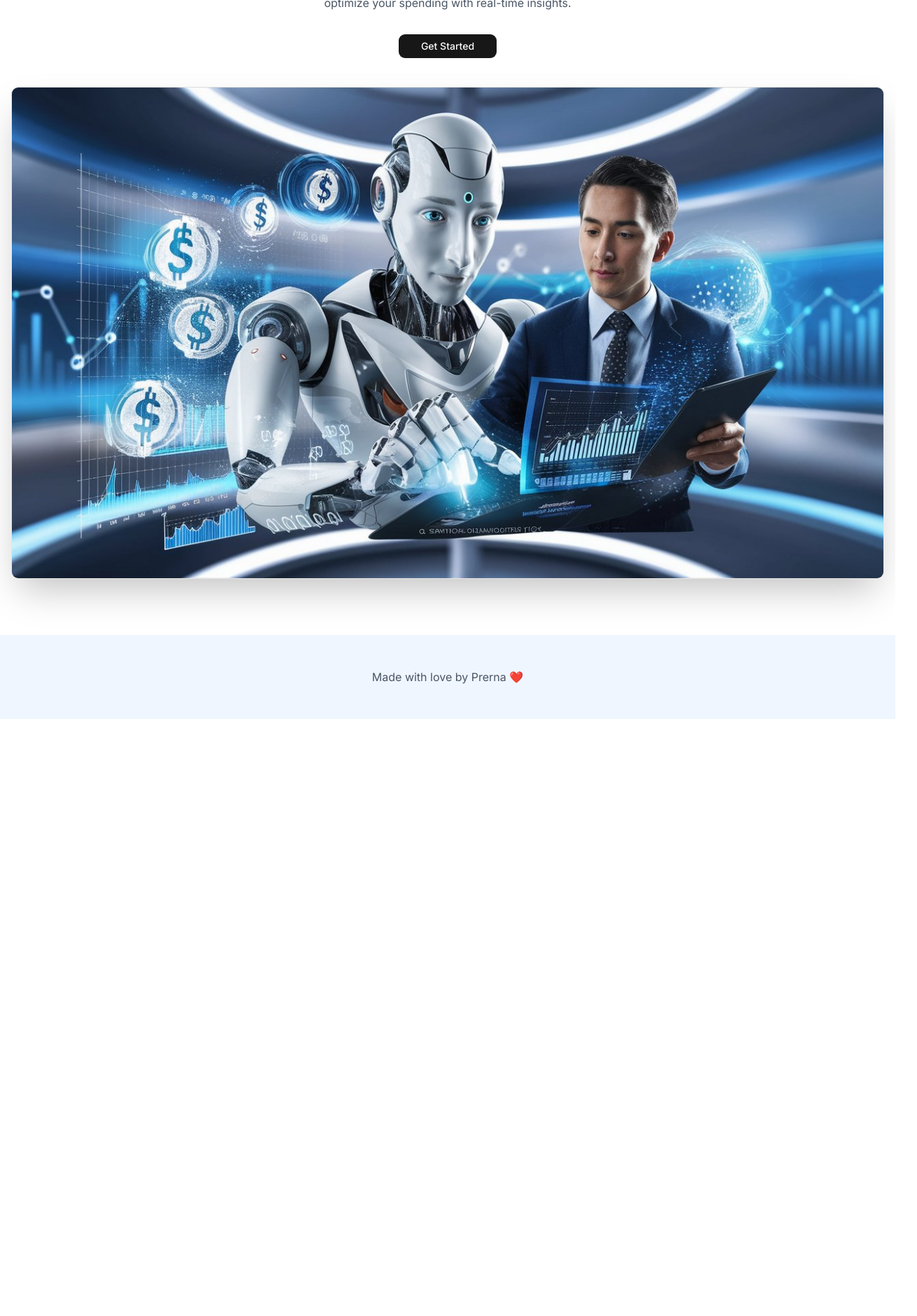
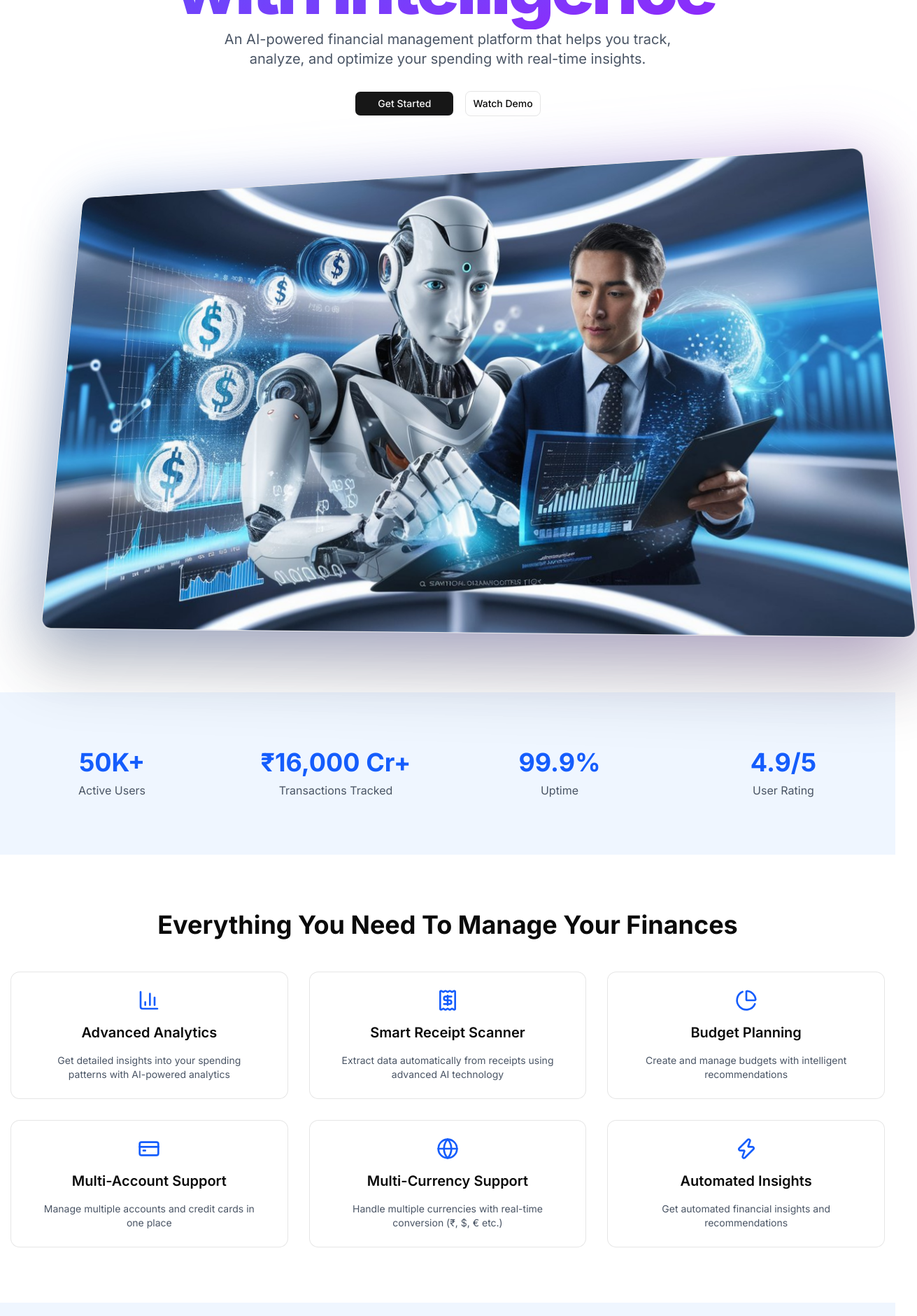
Before and after one commit to prernakohak2005-bit/AI-Based-Finance-Mangement, a Next.js app: page / in a window 1280 px wide. Shown: the part 400-2280 px from the top of the page at 70% size, 1311 px wide, since content can reach past the window. Before the commit the page ends 1427 px from the top, so only its background shows below. Built offline with nearby package versions, Linux system fonts and the light colour scheme; no server answers.

Commit message:
Build AI finance landing page with hero, stats, and features

```diff
--- a/app/globals.css
+++ b/app/globals.css
@@ -3,127 +3,110 @@
 
 @custom-variant dark (&:is(.dark *));
 
+/* ================= THEME ================= */
 @theme inline {
   --color-background: var(--background);
   --color-foreground: var(--foreground);
   --font-sans: var(--font-sans);
-  --font-mono: var(--font-geist-mono);
-  --font-heading: var(--font-sans);
-  --color-sidebar-ring: var(--sidebar-ring);
-  --color-sidebar-border: var(--sidebar-border);
-  --color-sidebar-accent-foreground: var(--sidebar-accent-foreground);
-  --color-sidebar-accent: var(--sidebar-accent);
-  --color-sidebar-primary-foreground: var(--sidebar-primary-foreground);
-  --color-sidebar-primary: var(--sidebar-primary);
-  --color-sidebar-foreground: var(--sidebar-foreground);
-  --color-sidebar: var(--sidebar);
-  --color-chart-5: var(--chart-5);
-  --color-chart-4: var(--chart-4);
-  --color-chart-3: var(--chart-3);
-  --color-chart-2: var(--chart-2);
-  --color-chart-1: var(--chart-1);
+
+  --color-border: var(--border);
   --color-ring: var(--ring);
-  --color-input: var(--input);
-  --color-border: var(--border);
-  --color-destructive: var(--destructive);
-  --color-accent-foreground: var(--accent-foreground);
-  --color-accent: var(--accent);
+
+  --color-primary: var(--primary);
+  --color-primary-foreground: var(--primary-foreground);
+
+  --color-muted: var(--muted);
   --color-muted-foreground: var(--muted-foreground);
-  --color-muted: var(--muted);
-  --color-secondary-foreground: var(--secondary-foreground);
-  --color-secondary: var(--secondary);
-  --color-primary-foreground: var(--primary-foreground);
-  --color-primary: var(--primary);
-  --color-popover-foreground: var(--popover-foreground);
-  --color-popover: var(--popover);
-  --color-card-foreground: var(--card-foreground);
-  --color-card: var(--card);
-  --radius-sm: calc(var(--radius) * 0.6);
-  --radius-md: calc(var(--radius) * 0.8);
-  --radius-lg: var(--radius);
-  --radius-xl: calc(var(--radius) * 1.4);
-  --radius-2xl: calc(var(--radius) * 1.8);
-  --radius-3xl: calc(var(--radius) * 2.2);
-  --radius-4xl: calc(var(--radius) * 2.6);
 }
 
+/* ================= ROOT ================= */
 :root {
   --background: oklch(1 0 0);
   --foreground: oklch(0.145 0 0);
-  --card: oklch(1 0 0);
-  --card-foreground: oklch(0.145 0 0);
-  --popover: oklch(1 0 0);
-  --popover-foreground: oklch(0.145 0 0);
+
   --primary: oklch(0.205 0 0);
   --primary-foreground: oklch(0.985 0 0);
-  --secondary: oklch(0.97 0 0);
-  --secondary-foreground: oklch(0.205 0 0);
+
   --muted: oklch(0.97 0 0);
   --muted-foreground: oklch(0.556 0 0);
-  --accent: oklch(0.97 0 0);
-  --accent-foreground: oklch(0.205 0 0);
-  --destructive: oklch(0.577 0.245 27.325);
+
   --border: oklch(0.922 0 0);
-  --input: oklch(0.922 0 0);
   --ring: oklch(0.708 0 0);
-  --chart-1: oklch(0.87 0 0);
-  --chart-2: oklch(0.556 0 0);
-  --chart-3: oklch(0.439 0 0);
-  --chart-4: oklch(0.371 0 0);
-  --chart-5: oklch(0.269 0 0);
-  --radius: 0.625rem;
-  --sidebar: oklch(0.985 0 0);
-  --sidebar-foreground: oklch(0.145 0 0);
-  --sidebar-primary: oklch(0.205 0 0);
-  --sidebar-primary-foreground: oklch(0.985 0 0);
-  --sidebar-accent: oklch(0.97 0 0);
-  --sidebar-accent-foreground: oklch(0.205 0 0);
-  --sidebar-border: oklch(0.922 0 0);
-  --sidebar-ring: oklch(0.708 0 0);
 }
 
+/* ================= DARK ================= */
 .dark {
   --background: oklch(0.145 0 0);
   --foreground: oklch(0.985 0 0);
-  --card: oklch(0.205 0 0);
-  --card-foreground: oklch(0.985 0 0);
-  --popover: oklch(0.205 0 0);
-  --popover-foreground: oklch(0.985 0 0);
+
   --primary: oklch(0.922 0 0);
   --primary-foreground: oklch(0.205 0 0);
-  --secondary: oklch(0.269 0 0);
-  --secondary-foreground: oklch(0.985 0 0);
+
   --muted: oklch(0.269 0 0);
   --muted-foreground: oklch(0.708 0 0);
-  --accent: oklch(0.269 0 0);
-  --accent-foreground: oklch(0.985 0 0);
-  --destructive: oklch(0.704 0.191 22.216);
+
   --border: oklch(1 0 0 / 10%);
-  --input: oklch(1 0 0 / 15%);
   --ring: oklch(0.556 0 0);
-  --chart-1: oklch(0.87 0 0);
-  --chart-2: oklch(0.556 0 0);
-  --chart-3: oklch(0.439 0 0);
-  --chart-4: oklch(0.371 0 0);
-  --chart-5: oklch(0.269 0 0);
-  --sidebar: oklch(0.205 0 0);
-  --sidebar-foreground: oklch(0.985 0 0);
-  --sidebar-primary: oklch(0.488 0.243 264.376);
-  --sidebar-primary-foreground: oklch(0.985 0 0);
-  --sidebar-accent: oklch(0.269 0 0);
-  --sidebar-accent-foreground: oklch(0.985 0 0);
-  --sidebar-border: oklch(1 0 0 / 10%);
-  --sidebar-ring: oklch(0.556 0 0);
 }
 
+/* ================= BASE ================= */
 @layer base {
   * {
     @apply border-border outline-ring/50;
   }
+
   body {
     @apply bg-background text-foreground;
   }
+
   html {
     @apply font-sans;
   }
 }
+
+/* ================= UTILITIES ================= */
+@layer utilities {
+
+  /* Gradient text */
+  .gradient-title {
+    @apply bg-gradient-to-br from-blue-600 to-purple-600
+           font-extrabold tracking-tighter pr-2 pb-2
+           text-transparent bg-clip-text;
+  }
+
+  /* Perspective */
+  .perspective-1000 {
+    perspective: 1200px;
+  }
+
+  /* 3D Card */
+  .hero-card {
+    position: relative;
+    transform: rotateX(12deg) rotateY(-8deg) scale(0.95);
+    transform-style: preserve-3d;
+    transition: transform 0.6s ease, box-shadow 0.6s ease;
+    box-shadow: 0 40px 100px rgba(0, 0, 0, 0.3);
+    border-radius: 1rem;
+  }
+
+  /* Hover Flip Effect */
+  .hero-card:hover {
+    transform: rotateX(0deg) rotateY(0deg) scale(1);
+    box-shadow: 0 60px 140px rgba(0, 0, 0, 0.4);
+  }
+
+  /* Glow Effect (premium look) */
+  .hero-card::after {
+    content: "";
+    position: absolute;
+    inset: 0;
+    border-radius: 1rem;
+    background: linear-gradient(
+      to right,
+      rgba(59,130,246,0.3),
+      rgba(168,85,247,0.3)
+    );
+    filter: blur(50px);
+    z-index: -1;
+  }
+}
--- a/app/page.js
+++ b/app/page.js
@@ -1,9 +1,72 @@
 import HeroSection from "@/components/ui/hero";
+import { featuresData, statsData } from "@/data/landing";
+import { Card, CardContent } from "@/components/ui/card";
 
 export default function Home() {
   return (
     <div className="mt-40">
+
+      {/* HERO */}
       <HeroSection />
+
+      {/* STATS SECTION */}
+      <section className="py-20 bg-blue-50">
+        <div className="container mx-auto px-4">
+
+          <div className="grid grid-cols-2 md:grid-cols-4 gap-8">
+            {statsData.map((stat, index) => (
+              <div key={index} className="text-center">
+
+                <div className="text-4xl font-bold text-blue-600 mb-2">
+                  {stat.value}
+                </div>
+
+                <div className="text-gray-600">
+                  {stat.label}
+                </div>
+
+              </div>
+            ))}
+          </div>
+
+        </div>
+      </section>
+
+      {/* FEATURES SECTION */}
+      <section className="py-20">
+        <div className="container mx-auto px-4 text-center">
+
+          <h2 className="text-3xl md:text-4xl font-bold mb-12">
+            Everything You Need To Manage Your Finances
+          </h2>
+
+          <div className="grid grid-cols-1 md:grid-cols-3 gap-8">
+            {featuresData.map((feature, index) => (
+
+              <Card key={index} className="p-6 hover:shadow-lg transition">
+
+                <CardContent className="flex flex-col items-center gap-4">
+
+                  {feature.icon}
+
+                  <h3 className="text-xl font-semibold">
+                    {feature.title}
+                  </h3>
+
+                  <p className="text-gray-600 text-center">
+                    {feature.description}
+                  </p>
+
+                </CardContent>
+
+              </Card>
+
+            ))}
+          </div>
+
+        </div>
+      </section>
+
     </div>
   );
 }
--- a/components/ui/hero.jsx
+++ b/components/ui/hero.jsx
@@ -9,35 +9,41 @@ const HeroSection = () => {
     <div className="pb-20 px-4 text-center">
 
       {/* Heading */}
-      <h1 className="text-4xl md:text-6xl font-bold mb-6">
+      <h1 className="text-6xl md:text-8xl lg:text-[105px] pb-6 gradient-title">
         Manage Your Finance <br /> with Intelligence
       </h1>
 
       {/* Description */}
-      <p className="text-gray-600 max-w-2xl mx-auto mb-8">
+      <p className="text-xl text-gray-600 mb-8 max-w-2xl mx-auto">
         An AI-powered financial management platform that helps you track,
         analyze, and optimize your spending with real-time insights.
       </p>
 
-      {/* Button */}
-      <div className="mb-10">
+      {/* Buttons */}
+      <div className="mb-10 flex justify-center gap-4">
         <Link href="/dashboard">
           <Button size="lg" className="px-8">
             Get Started
           </Button>
         </Link>
+
+        <Button size="lg" variant="outline">
+          Watch Demo
+        </Button>
       </div>
 
-      {/* Image */}
-      <div>
+      {/* 3D Hero Image */}
+      <div className="flex justify-center perspective-1000">
+        <div className="hero-card">
           <Image
             src="/banner.jpeg"
             width={1280}
             height={720}
             alt="Dashboard Preview"
-          className="rounded-lg shadow-2xl border mx-auto"
+            className="rounded-2xl border"
             priority
           />
+        </div>
       </div>
 
     </div>
--- /dev/null
+++ b/data/landing.js
@@ -0,0 +1,135 @@
+import {
+  BarChart3,
+  Receipt,
+  PieChart,
+  CreditCard,
+  Globe,
+  Zap,
+} from "lucide-react";
+
+/* ================= HELPER FUNCTIONS ================= */
+
+// Format number to Indian currency (₹)
+export const formatINR = (amount) => {
+  return new Intl.NumberFormat("en-IN", {
+    style: "currency",
+    currency: "INR",
+    maximumFractionDigits: 0,
+  }).format(amount);
+};
+
+// Convert large number to Crore format (for UI like landing page)
+export const formatToCrore = (amount) => {
+  return (amount / 10000000).toFixed(0) + " Cr+";
+};
+
+/* ================= STATS DATA ================= */
+
+export const statsData = [
+  {
+    value: "50K+",
+    label: "Active Users",
+  },
+  {
+    value: "₹16,000 Cr+",
+    label: "Transactions Tracked",
+  },
+  {
+    value: "99.9%",
+    label: "Uptime",
+  },
+  {
+    value: "4.9/5",
+    label: "User Rating",
+  },
+];
+
+/* ================= FEATURES DATA ================= */
+
+export const featuresData = [
+  {
+    icon: <BarChart3 className="h-8 w-8 text-blue-600" />,
+    title: "Advanced Analytics",
+    description:
+      "Get detailed insights into your spending patterns with AI-powered analytics",
+  },
+  {
+    icon: <Receipt className="h-8 w-8 text-blue-600" />,
+    title: "Smart Receipt Scanner",
+    description:
+      "Extract data automatically from receipts using advanced AI technology",
+  },
+  {
+    icon: <PieChart className="h-8 w-8 text-blue-600" />,
+    title: "Budget Planning",
+    description:
+      "Create and manage budgets with intelligent recommendations",
+  },
+  {
+    icon: <CreditCard className="h-8 w-8 text-blue-600" />,
+    title: "Multi-Account Support",
+    description:
+      "Manage multiple accounts and credit cards in one place",
+  },
+  {
+    icon: <Globe className="h-8 w-8 text-blue-600" />,
+    title: "Multi-Currency Support",
+    description:
+      "Handle multiple currencies with real-time conversion (₹, $, € etc.)",
+  },
+  {
+    icon: <Zap className="h-8 w-8 text-blue-600" />,
+    title: "Automated Insights",
+    description:
+      "Get automated financial insights and recommendations",
+  },
+];
+
+/* ================= HOW IT WORKS ================= */
+
+export const howItWorksData = [
+  {
+    icon: <CreditCard className="h-8 w-8 text-blue-600" />,
+    title: "1. Create Your Account",
+    description:
+      "Get started in minutes with our simple and secure sign-up process",
+  },
+  {
+    icon: <BarChart3 className="h-8 w-8 text-blue-600" />,
+    title: "2. Track Your Spending",
+    description:
+      "Automatically categorize and track your transactions in real-time",
+  },
+  {
+    icon: <PieChart className="h-8 w-8 text-blue-600" />,
+    title: "3. Get Insights",
+    description:
+      "Receive AI-powered insights and recommendations to optimize your finances",
+  },
+];
+
+/* ================= TESTIMONIALS ================= */
+
+export const testimonialsData = [
+  {
+    name: "Rohit Sharma",
+    role: "Small Business Owner",
+    image: "https://randomuser.me/api/portraits/men/32.jpg",
+    quote:
+      "Welth has completely changed how I manage my finances. The AI insights helped me save thousands every month.",
+  },
+  {
+    name: "Priya Mehta",
+    role: "Freelancer",
+    image: "https://randomuser.me/api/portraits/women/44.jpg",
+    quote:
+      "The receipt scanner is a lifesaver! No more manual expense tracking.",
+  },
+  {
+    name: "Amit Verma",
+    role: "Financial Advisor",
+    image: "https://randomuser.me/api/portraits/men/52.jpg",
+    quote:
+      "Perfect for Indian users. The ₹ support and analytics make it very practical.",
+  },
+];
```
Lines whose indentation alone changed are shown as unchanged.
